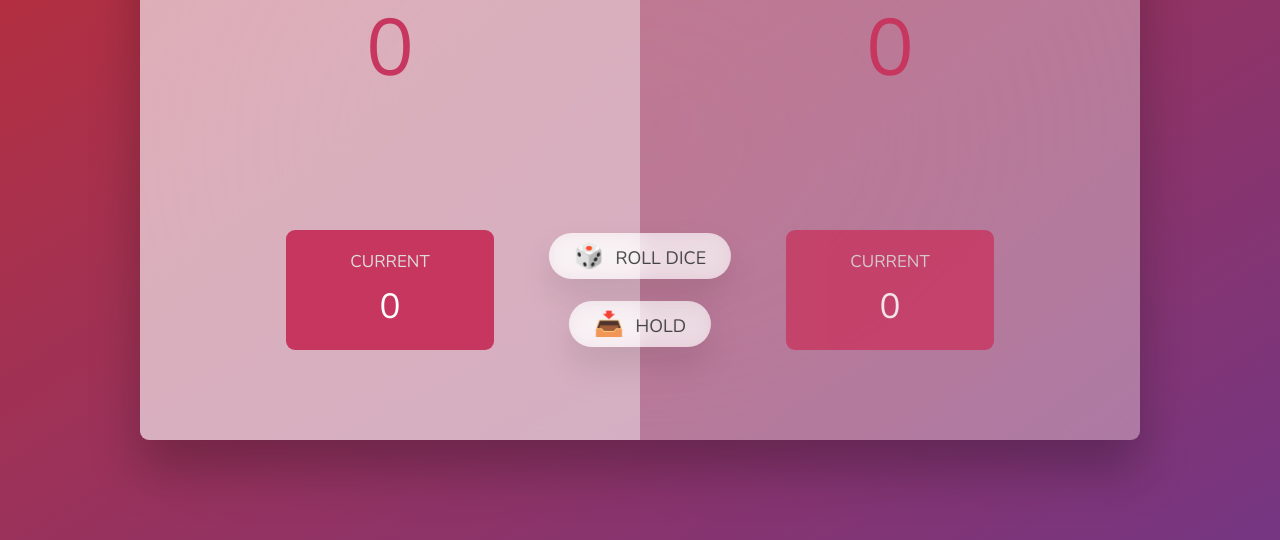
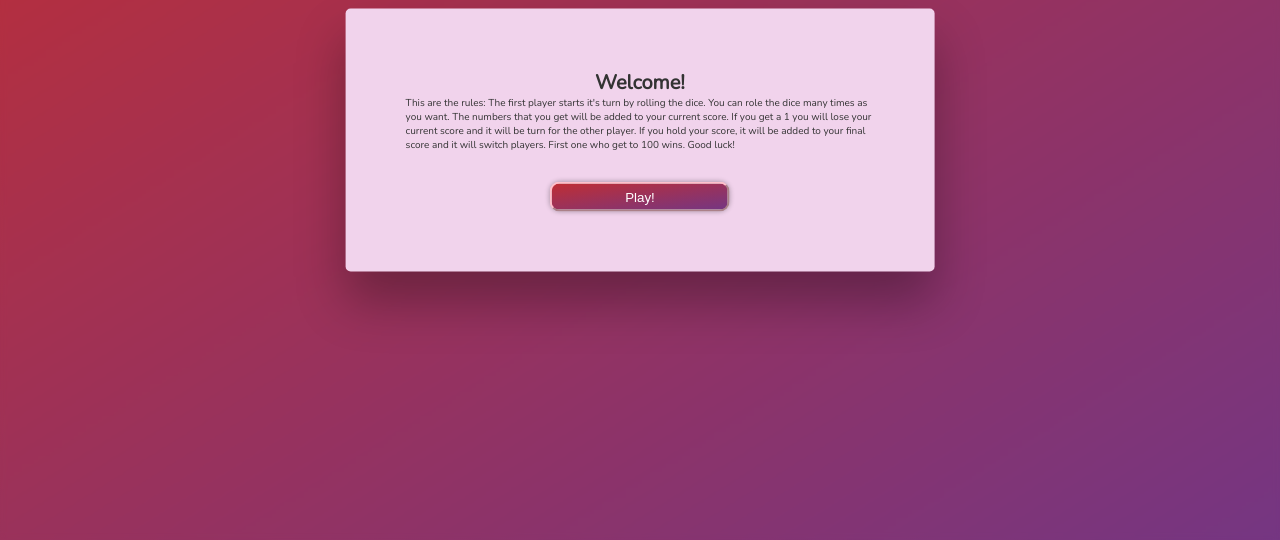
Before and after one commit to ofasciolo/Pig-Game, a plain HTML site: page index.html in a window 1280 px wide. Shown: the part 260-800 px from the top of the page. Drawn offline with nearby package versions, Linux system fonts and the light colour scheme.

Commit message:
Modal con instrucciones

```diff
--- a/index.html
+++ b/index.html
@@ -8,7 +8,21 @@
     <title>Pig Game</title>
   </head>
   <body>
-    <main>
+    <div class="modal">
+      <h1>Welcome!</h1>
+      <p>
+        This are the rules: The first player starts it's turn by rolling the
+        dice. You can role the dice many times as you want. The numbers that you
+        get will be added to your current score. If you get a 1 you will lose
+        your current score and it will be turn for the other player. If you hold
+        your score, it will be added to your final score and it will switch
+        players. First one who get to 100 wins. Good luck!
+      </p>
+      <button class="play-button" onclick="onClickClose()">Play!</button>
+    </div>
+    <div class="overlay"></div>
+
+    <main class="hidden">
       <section class="player player--0 player--active">
         <h2 class="name" id="name--0">Player 1</h2>
         <p class="score" id="score--0">0</p>
--- a/script.js
+++ b/script.js
@@ -3,6 +3,8 @@
 let player1 = document.querySelector(".player--0");
 let player2 = document.querySelector(".player--1");
 let dice = document.querySelector(".dice");
+const modal = document.querySelector(".modal");
+const overlay = document.querySelector(".overlay");
 
 let currentScore, activePlayer, scores;
 
@@ -71,3 +73,9 @@ function switchPlayer() {
   player1.classList.toggle("player--active");
   player2.classList.toggle("player--active");
 }
+
+function onClickClose() {
+  modal.classList.add("hidden");
+  overlay.classList.add("hidden");
+  document.querySelector("main").classList.remove("hidden");
+}
--- a/style.css
+++ b/style.css
@@ -167,5 +167,48 @@ main {
 }
 
 .hidden {
-  display: none;
+  display: none !important;
 }
+
+.modal {
+  position: absolute;
+  top: 50%;
+  left: 50%;
+  transform: translate(-50%, -50%);
+  width: 46%;
+
+  background-color: rgb(241, 211, 236);
+  padding: 6rem;
+  border-radius: 5px;
+  box-shadow: 0 3rem 5rem rgba(0, 0, 0, 0.3);
+  z-index: 10;
+  display: flex;
+  flex-direction: column;
+  align-items: center;
+}
+
+.modal h1 {
+  text-align: center;
+}
+
+.overlay {
+  position: absolute;
+  top: 0;
+  left: 0;
+  width: 100%;
+  height: 100%;
+  /*background-color: rgba(0, 0, 0, 0.6);*/
+  backdrop-filter: blur(3px);
+  z-index: 5;
+}
+
+.play-button {
+  border-radius: 10px;
+  width: 18rem;
+  height: 3rem;
+  margin-top: 3rem;
+  box-shadow: 0 0 0.5rem rgb(0 0 0 / 30%);
+  background-image: linear-gradient(to top left, #753682 0%, #bf2e34 100%);
+  color: white;
+  border-color: pink;
+}
```
